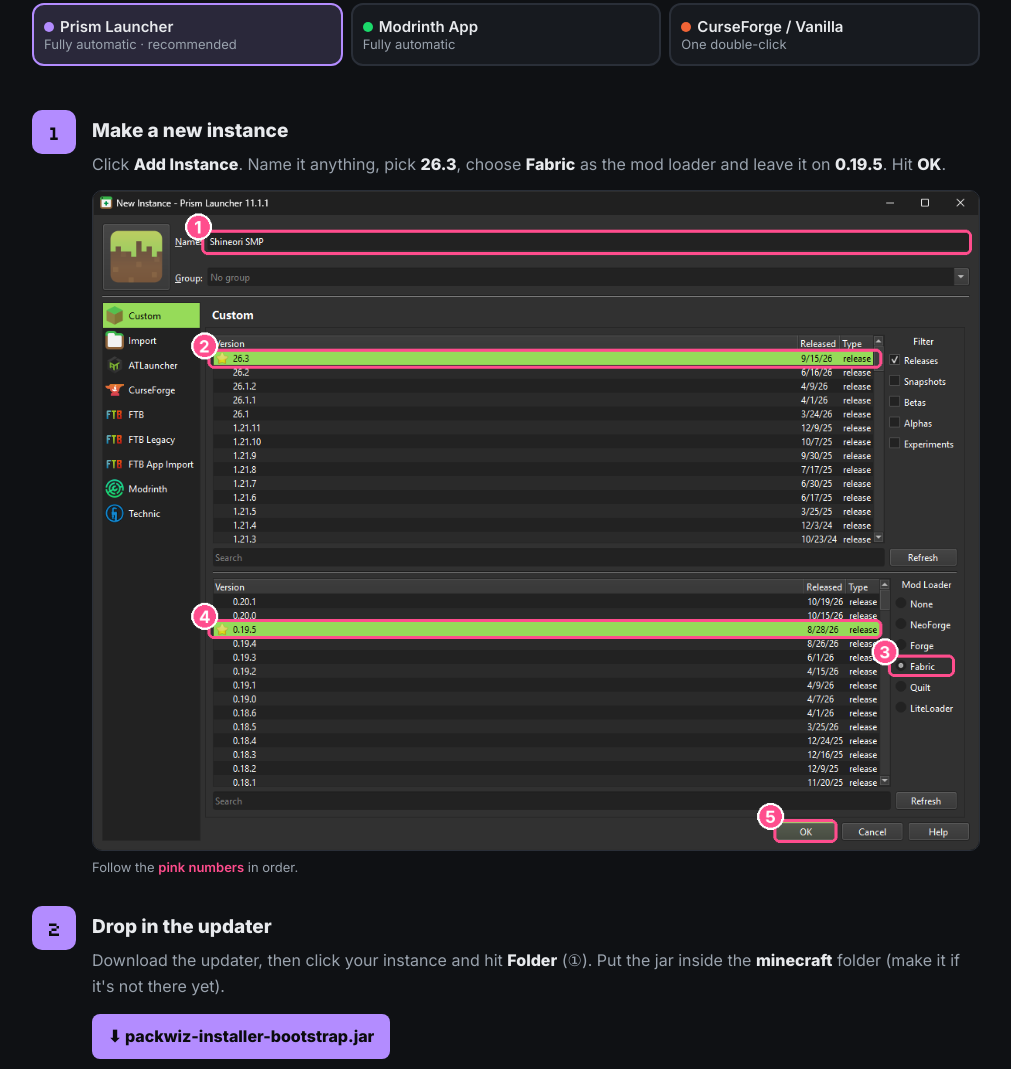
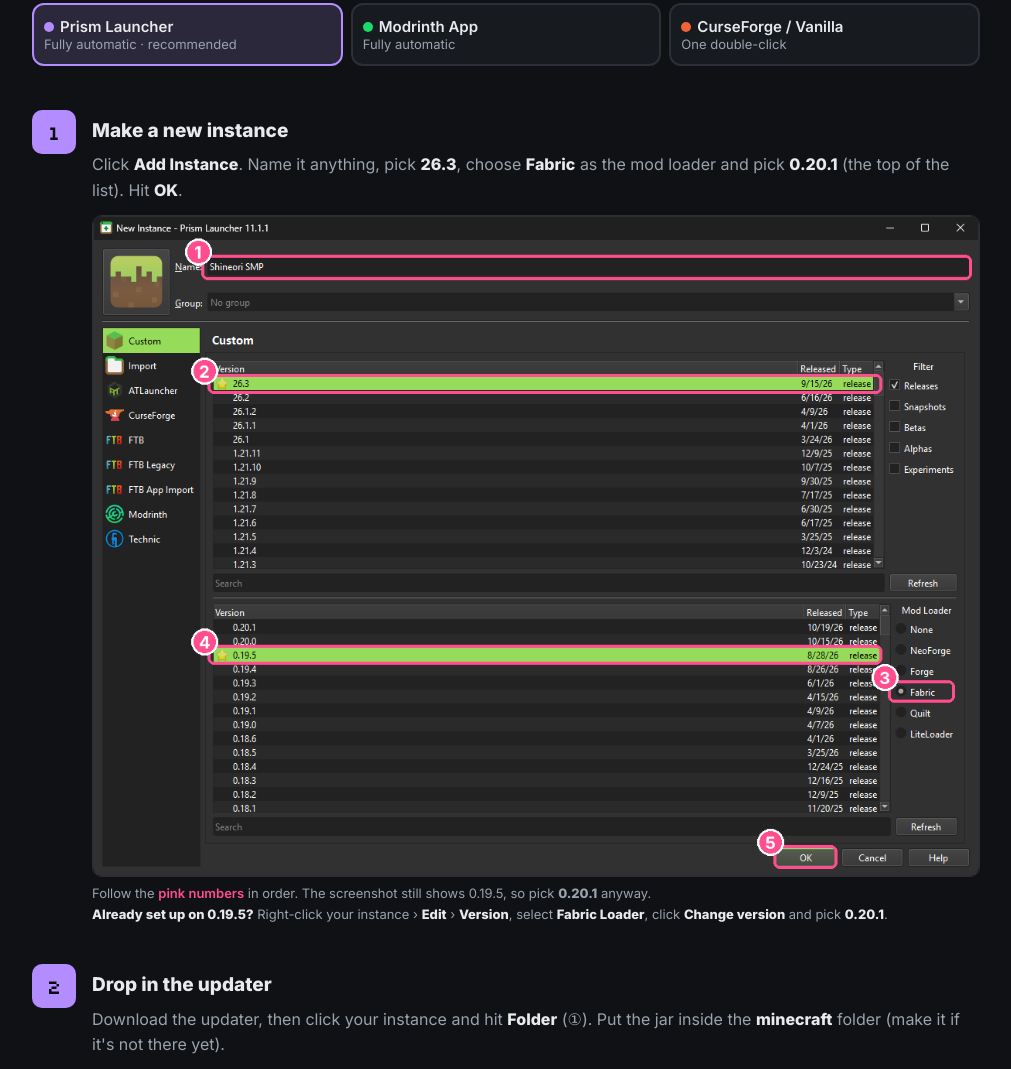
Before and after one commit to Shineori/shineori-pack, a plain HTML site: page index.html in a window 1280 px wide. Shown: the part 410-1479 px from the top of the page, without its empty margins (134-1145 px from the left). Drawn offline with Linux system fonts and the light colour scheme.

Commit message:
Guide: Fabric Loader 0.20.1 in Prism step, add note for existing 0.19.5 instances

```diff
--- a/index.html
+++ b/index.html
@@ -105,8 +105,9 @@
   <section class="pane on" id="prism" style="--c:var(--prism)">
     <div class="step"><div class="num">1</div><div>
       <h3>Make a new instance</h3>
-      <p>Click <b>Add Instance</b>. Name it anything, pick <b>26.3</b>, choose <b>Fabric</b> as the mod loader and leave it on <b>0.19.5</b>. Hit <b>OK</b>.</p>
-      <figure><img src="guide/img/prism-1-new-instance.png" alt="Prism New Instance dialog with name, 26.3, Fabric and 0.19.5 highlighted" loading="lazy"><figcaption>Follow the <span class="pink">pink numbers</span> in order.</figcaption></figure>
+      <p>Click <b>Add Instance</b>. Name it anything, pick <b>26.3</b>, choose <b>Fabric</b> as the mod loader and pick <b>0.20.1</b> (the top of the list). Hit <b>OK</b>.</p>
+      <figure><img src="guide/img/prism-1-new-instance.png" alt="Prism New Instance dialog with name, 26.3, Fabric and 0.19.5 highlighted" loading="lazy"><figcaption>Follow the <span class="pink">pink numbers</span> in order. The screenshot still shows 0.19.5, so pick <b>0.20.1</b> anyway.</figcaption></figure>
+      <p class="note"><b>Already set up on 0.19.5?</b> Right-click your instance › <b>Edit</b> › <b>Version</b>, select <b>Fabric Loader</b>, click <b>Change version</b> and pick <b>0.20.1</b>.</p>
     </div></div>
     <div class="step"><div class="num">2</div><div>
       <h3>Drop in the updater</h3>
```
Also changed, not shown: 1 other file.
